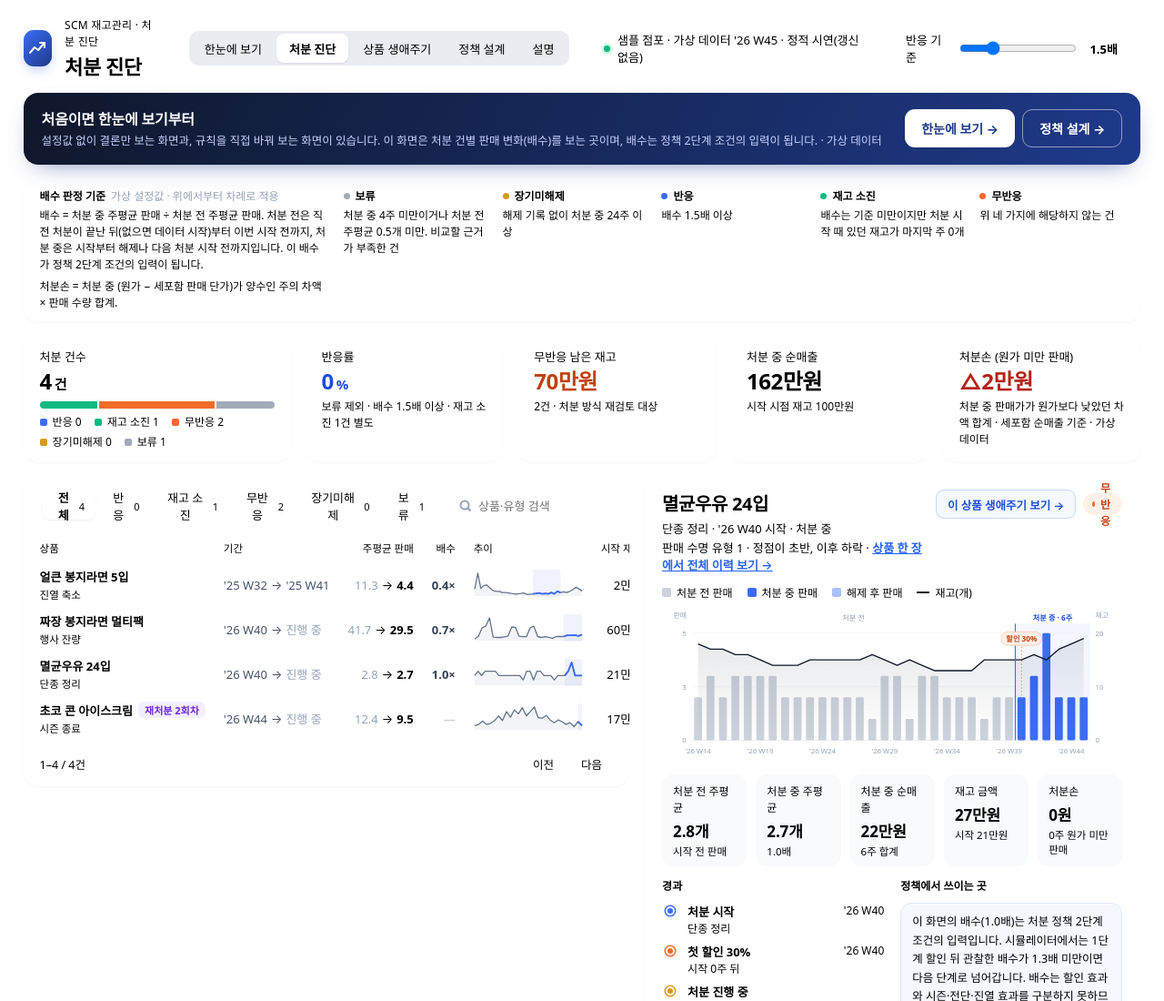
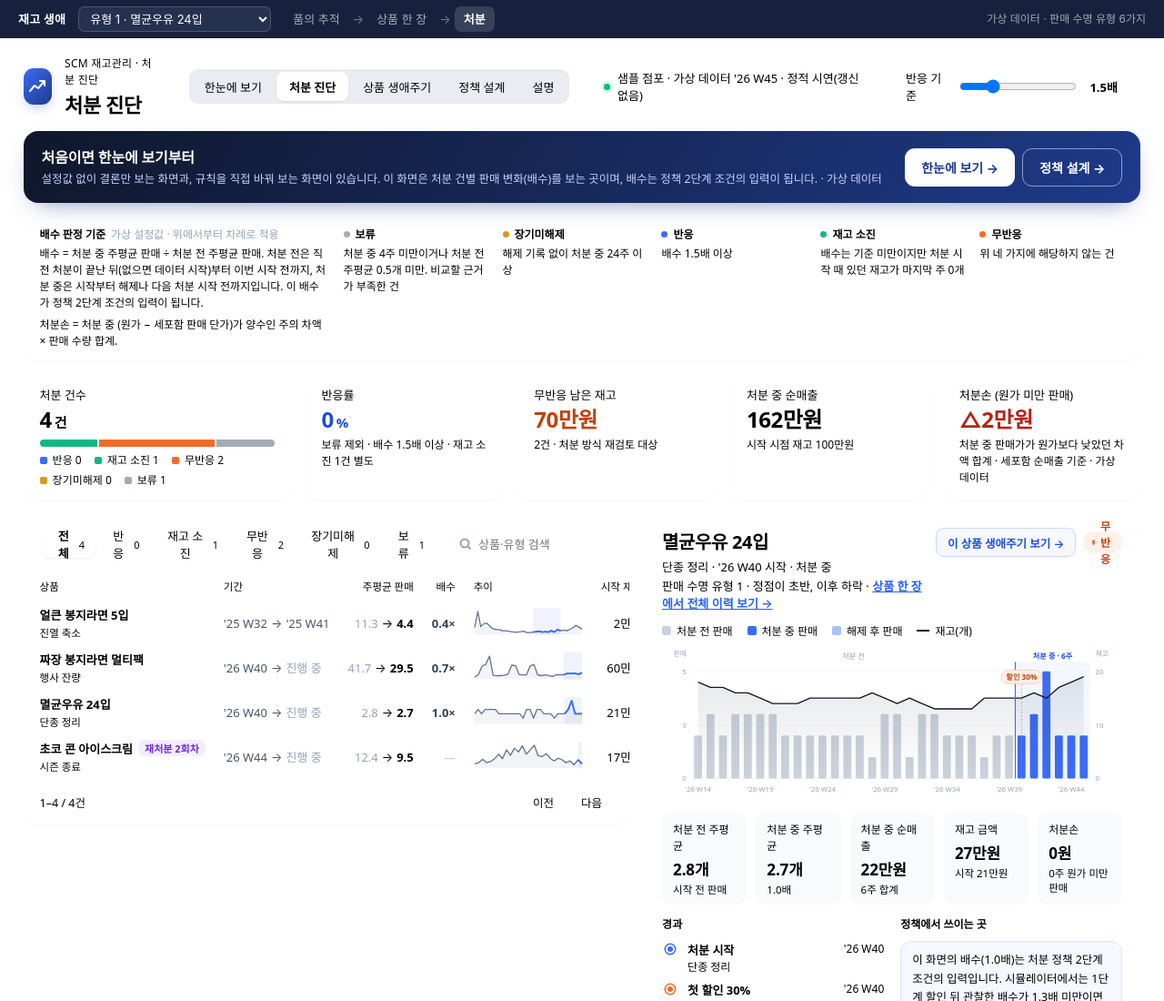
Before and after one commit to rustyhaa/disp-lifecycle-site, a plain HTML site: page index.html in a window 1280 px wide. Shown: the top 1100 px of the page at 91% size. Drawn offline with nearby package versions, Linux system fonts and the light colour scheme; a web font is replaced by a local one.

Commit message:
유형 정상 범위 띠, 유형대로 발주했다면 비교, 세 화면 공통 위쪽 띠
Co-Authored-By: Claude Opus 5.5 <noreply@anthropic.com>
Claude-Session: https://claude.ai/code/session_01WZZjspinuKEV7JTSu2YdHj

```diff
--- a/index.html
+++ b/index.html
@@ -111,6 +111,7 @@ button:focus-visible,input:focus-visible{outline:2px solid var(--accent);outline
 </style>
 </head>
 <body>
+<script src="lifebar.js" data-site="disp"></script>
 <style>
 .nav{display:flex;gap:2px;padding:3px;border-radius:10px;background:#E9ECF1}
 .nav a{height:32px;padding:0 14px;border-radius:8px;font-size:13px;color:var(--mute);text-decoration:none;display:flex;align-items:center;font-weight:500;white-space:nowrap}
@@ -134,7 +135,7 @@ h1{white-space:nowrap}
 <script src="policy.js"></script>
 <script>
 let ITEMS = [], META = {};
-const {useState, useMemo, useRef} = React;
+const {useState, useMemo, useRef, useEffect} = React;
 const html = htm.bind(React.createElement);
 const J = {
   "반응":      {fg:"#1D4ED8", bg:"#EEF3FF", dot:"#3B6CF6"},
@@ -279,7 +280,7 @@ function Detail({d, mult}) {
   else evs.push({t:"처분 진행 중", x:d.onW + "주째", w:"", c:"#D49B1F"});
   return html`<section className="card det">
     <div className="dh">
-      <div><div className="dt">${d.name}</div><div className="dm">${d.kind} · ${wkLabel(d.start)} 시작 · ${d.rel ? (d.relSrc==="AUTO"?"자동해제 ":"해제 ") + wkLabel(d.rel) : "처분 중"}</div>${d.lifeType ? html`<div className="dm" style=${{marginTop:2}}>판매 수명 유형 ${d.lifeType}${d.onePage ? html` · <a href=${d.onePage} target="_blank" rel="noopener" style=${{color:"#2563EB",fontWeight:600}}>상품 한 장에서 전체 이력 보기 →</a>` : null}</div>` : null}</div>
+      <div><div className="dt">${d.name}</div><div className="dm">${d.kind} · ${wkLabel(d.start)} 시작 · ${d.rel ? (d.relSrc==="AUTO"?"자동해제 ":"해제 ") + wkLabel(d.rel) : "처분 중"}</div>${d.lifeType ? html`<div className="dm" style=${{marginTop:2}}>판매 수명 유형 ${d.lifeType}${d.onePage ? html` · <a href=${d.onePage} style=${{color:"#2563EB",fontWeight:600}}>상품 한 장에서 전체 이력 보기 →</a>` : null}</div>` : null}</div>
       <div className="dh-r"><a className="link" href=${"lifecycle.html#item=" + encodeURIComponent(d.name)}>이 상품 생애주기 보기 →</a><${Pill} j=${j} /></div>
     </div>
     <div>
@@ -330,6 +331,7 @@ function App() {
   const rows = useMemo(() => ITEMS.map(d => ({d, j: judge(d, mult)}))
     .sort((a,b) => ORDER.indexOf(a.j) - ORDER.indexOf(b.j) || b.d.stkStartWon - a.d.stkStartWon), [mult]);
   const [sel, setSel] = useState(() => { const hm = location.hash.match(/item=([^&]+)/), hn = hm ? decodeURIComponent(hm[1]) : null; const s = (hn && ITEMS.find(d => d.name === hn)) || ITEMS.find(d => d.pick) || ITEMS.find(d => d.so >= 0 && d.di >= 0 && d.hasRel) || ITEMS[0]; return s.name; });
+  useEffect(() => { try { history.replaceState(null, "", "#item=" + encodeURIComponent(sel)); window.dispatchEvent(new Event("lifebar:sel")); } catch (e) {} }, [sel]);
   const [pg, setPg] = useState(() => Math.max(0, Math.floor(rows.findIndex(r => r.d.name === sel) / 10)));
   const cnt = j => rows.filter(r => r.j === j).length;
   const shown = rows.filter(r => (flt === "전체" || r.j === flt) && (!q || r.d.name.includes(q) || r.d.kind.includes(q)));
--- /dev/null
+++ b/lifebar.js
@@ -0,0 +1,72 @@
+/* 세 화면 공통 위쪽 띠: 같은 상품을 품의 추적 → 상품 한 장 → 처분으로 같은 탭에서 오간다.
+   공용 생성기(make_shared.py)가 상품 목록을 넣어 만든다. 쓰는 법: <body> 바로 뒤에
+   <script src="lifebar.js" data-site="import|product|disp"></script> */
+(function () {
+  var P = [{"id": "P01", "name": "멸균우유 24입", "type": 1, "sr": "SR-2536-01"}, {"id": "P02", "name": "바닐라 바 아이스크림", "type": 2, "sr": "SR-2506-02"}, {"id": "P03", "name": "초코 콘 아이스크림", "type": 3, "sr": "SR-2508-03"}, {"id": "P04", "name": "딸기 파인트 아이스크림", "type": 3, "sr": "SR-2510-01"}, {"id": "P05", "name": "얼큰 봉지라면 5입", "type": 4, "sr": "SR-2511-04"}, {"id": "P06", "name": "트러플 감자스낵", "type": 5, "sr": "SR-2631-02"}, {"id": "P07", "name": "짜장 봉지라면 멀티팩", "type": 6, "sr": "SR-2615-01"}, {"id": "P08", "name": "매운 컵라면", "type": 6, "sr": "SR-2519-02"}];
+  var me = document.currentScript, here = (me && me.dataset.site) || "product";
+  var BASE = {
+    import: "https://rustyhaa.github.io/import-lifecycle-demo/",
+    product: "https://rustyhaa.github.io/product-lifecycle-demo/",
+    disp: "https://rustyhaa.github.io/disp-lifecycle-site/"
+  };
+  var LABEL = { import: "품의 추적", product: "상품 한 장", disp: "처분" };
+  var SUB = { import: "앞단 · 품의부터 소진까지", product: "전체 이력 · 한 시간축", disp: "뒷단 · 발주종료부터 처분까지" };
+  function path(site, p) {
+    if (site === "import") return "#" + p.sr;
+    if (site === "product") return "#/p/" + p.id;
+    return "lifecycle.html#item=" + encodeURIComponent(p.name);
+  }
+  function url(site, p) {
+    if (site !== here) return BASE[site] + path(site, p);
+    if (site === "disp") return "lifecycle.html#item=" + encodeURIComponent(p.name);
+    return path(site, p);
+  }
+  function current() {
+    var h = "";
+    try { h = decodeURIComponent(location.hash); } catch (e) { h = location.hash; }
+    var m;
+    if (here === "import") return P.filter(function (p) { return h === "#" + p.sr; })[0];
+    if (here === "product") { m = h.match(/#\/p\/(\w+)/); return m && P.filter(function (p) { return p.id === m[1]; })[0]; }
+    m = h.match(/item=([^&]+)/); return m && P.filter(function (p) { return p.name === m[1]; })[0];
+  }
+  function go(site, p) {
+    var u = url(site, p);
+    if (site === here && here === "disp") {
+      var samePage = /lifecycle\.html$/.test(location.pathname);
+      location.href = u;
+      if (samePage) location.reload();
+      return;
+    }
+    location.href = u;
+  }
+  var css = ".lfb,.lfb *{box-sizing:border-box;margin:0}.lfb .lfb-st{background:none;border:0;box-shadow:none;padding:0;min-height:0}.lfb{position:sticky;top:0;z-index:9999;display:flex;align-items:center;gap:14px;flex-wrap:wrap;padding:7px 20px;background:#16223D;color:#fff;" +
+    "font:13px/1.4 Pretendard,'Pretendard Variable',-apple-system,'Apple SD Gothic Neo','Malgun Gothic',sans-serif;box-shadow:0 1px 0 rgba(255,255,255,.08)}" +
+    ".lfb b{font-weight:700;letter-spacing:.02em;white-space:nowrap}.lfb .lfb-st{display:flex;align-items:center;gap:4px}" +
+    ".lfb .lfb-st a{color:#fff;opacity:.62;text-decoration:none;padding:5px 10px;border-radius:7px;white-space:nowrap}.lfb .lfb-st a:hover{opacity:1;background:rgba(255,255,255,.08)}" +
+    ".lfb .lfb-st a.on{opacity:1;background:rgba(255,255,255,.14);font-weight:600}.lfb .lfb-st i{opacity:.4;font-style:normal}" +
+    ".lfb select{background:#24314F;color:#fff;border:1px solid rgba(255,255,255,.18);border-radius:7px;padding:4px 8px;font:inherit;max-width:260px}" +
+    ".lfb .lfb-sp{flex:1}.lfb .lfb-tg{font-size:12px;opacity:.6;white-space:nowrap}" +
+    "@media (max-width:700px){.lfb{padding:7px 12px;gap:8px}.lfb .lfb-tg{display:none}.lfb select{max-width:150px}}";
+  var st = document.createElement("style"); st.textContent = css; document.head.appendChild(st);
+  var bar = document.createElement("div"); bar.className = "lfb"; bar.setAttribute("role", "navigation");
+  bar.innerHTML = '<b>재고 생애</b><select aria-label="상품 고르기"></select><span class="lfb-st"></span><span class="lfb-sp"></span><span class="lfb-tg">가상 데이터 · 판매 수명 유형 6가지</span>';
+  var sel = bar.querySelector("select"), steps = bar.querySelector(".lfb-st");
+  P.forEach(function (p) { var o = document.createElement("option"); o.value = p.id; o.textContent = "유형 " + p.type + " · " + p.name; sel.appendChild(o); });
+  function render() {
+    var p = current() || null;
+    sel.value = p ? p.id : "";
+    if (!p) { if (!sel.querySelector('option[value=""]')) { var o = document.createElement("option"); o.value = ""; o.textContent = "상품 고르기"; o.disabled = true; sel.insertBefore(o, sel.firstChild); } sel.value = ""; }
+    var KEY = "lifebar-pid", saved = null;
+    try { if (p) localStorage.setItem(KEY, p.id); else saved = localStorage.getItem(KEY); } catch (e) {}
+    var q = p || P.filter(function (x) { return x.id === saved; })[0] || P[0];   // 세 화면이 같은 주소(github.io)라 마지막에 본 상품을 기억
+    steps.innerHTML = ["import", "product", "disp"].map(function (s, k) {
+      return (k ? "<i>→</i>" : "") + '<a href="' + url(s, q) + '" data-s="' + s + '" class="' + (s === here ? "on" : "") + '" title="' + SUB[s] + '">' + LABEL[s] + "</a>";
+    }).join("");
+    steps.querySelectorAll("a").forEach(function (a) { a.onclick = function (e) { e.preventDefault(); go(a.dataset.s, current() || q); }; });
+  }
+  sel.onchange = function () { var p = P.filter(function (x) { return x.id === sel.value; })[0]; if (p) go(here, p); };
+  window.addEventListener("hashchange", render);
+  window.addEventListener("lifebar:sel", render);
+  document.body.insertBefore(bar, document.body.firstChild);
+  render();
+})();
```
Also changed, not shown: easy.html (+3 -1 lines), guide.html (+1 -0 lines), lifecycle.html (+4 -2 lines), policy.html (+1 -0 lines), story.html (+1 -0 lines), 1 other file.
